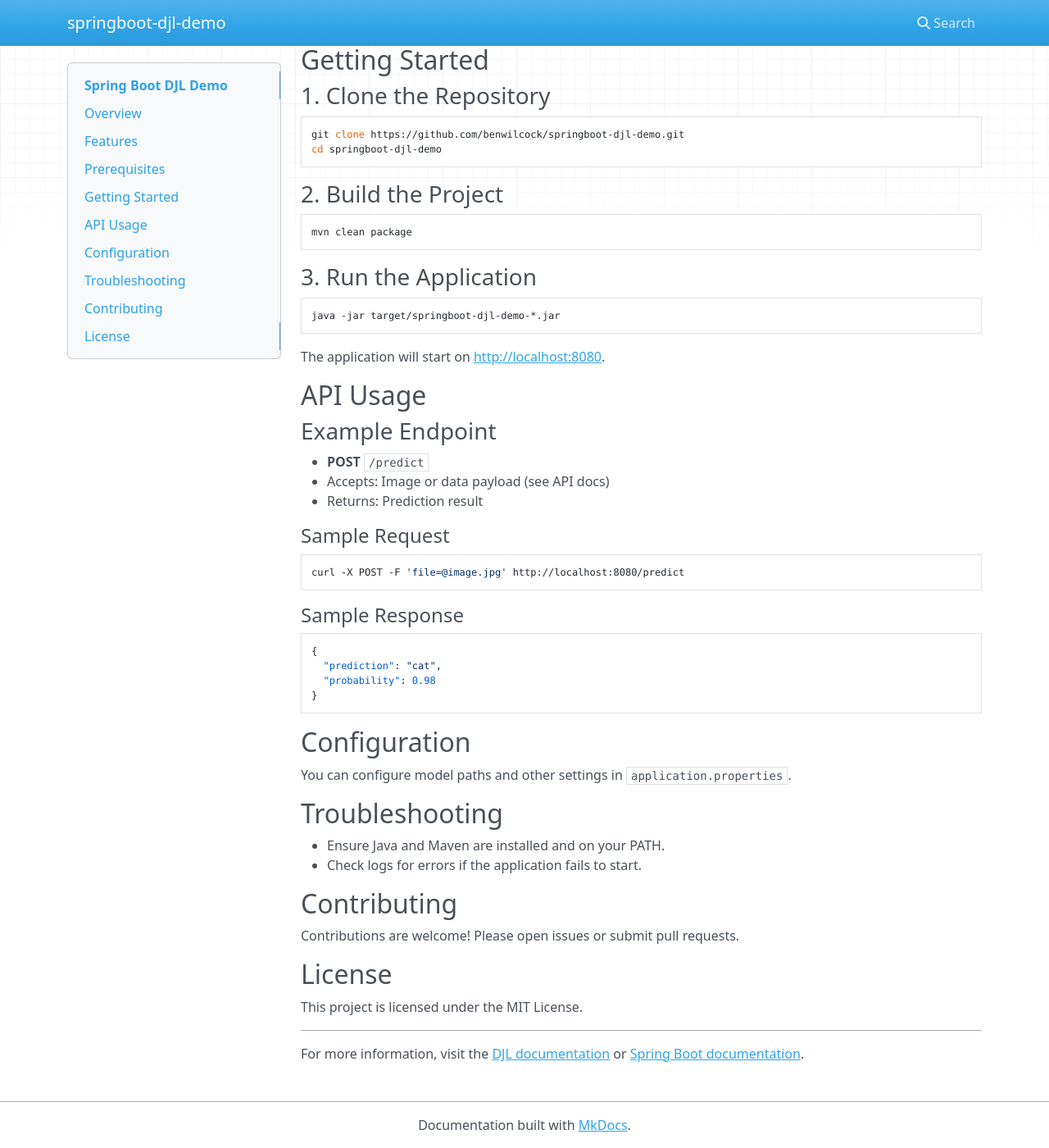
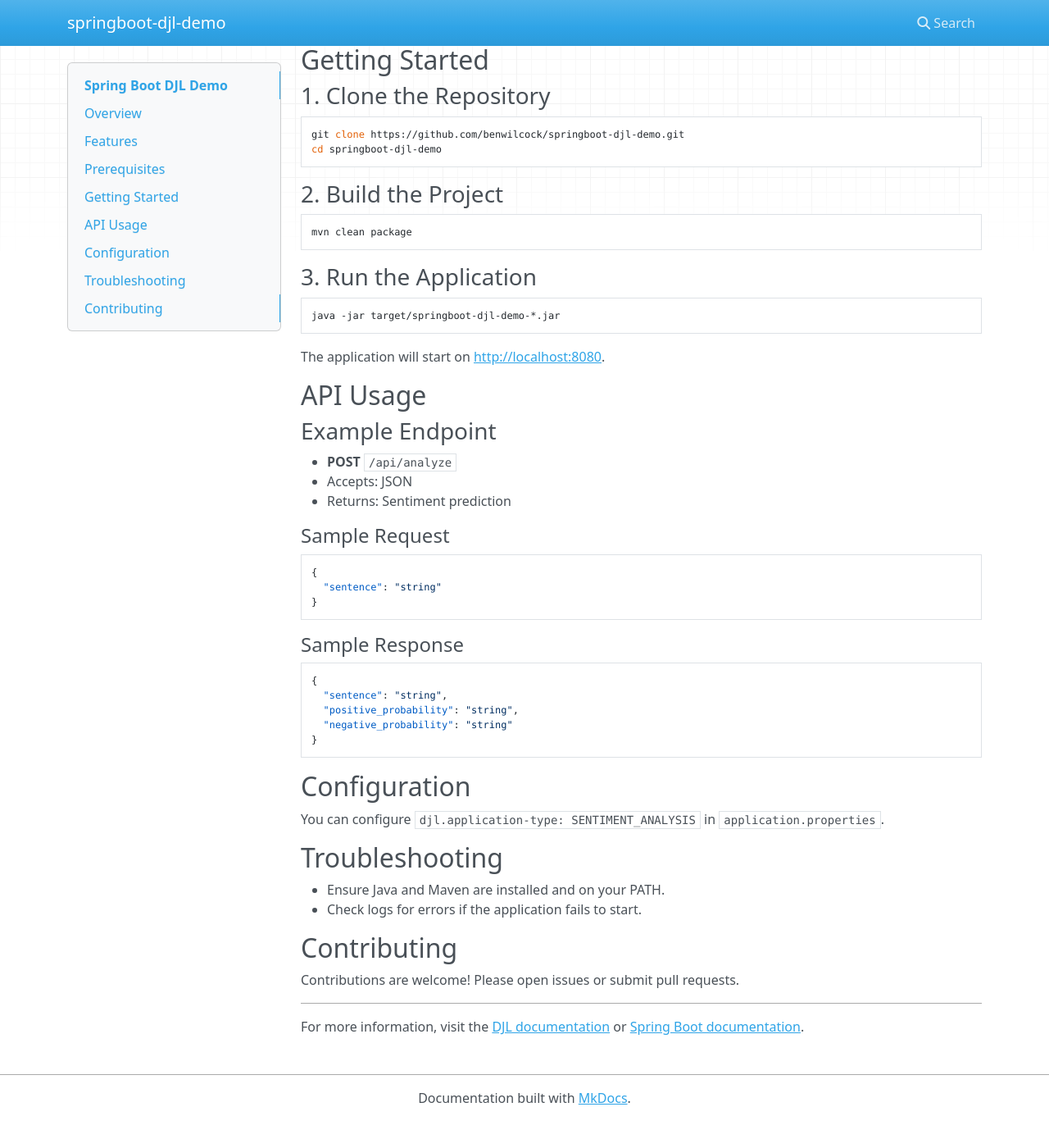
Before and after one commit to benwilcock/springboot-djl-demo, an MkDocs documentation site: the page built from docs/index.md, in a window 1280 px wide and 1400 px high, scrolled down 524 px. Shown: the whole window at 82% size. Built offline with MkDocs 1.6.1, drawn with Linux system fonts in a browser that asks for light colours; nearby versions of some CDN libraries; after the commit the page ends 1891 px from its top, so only the background shows below that.

Commit message:
added further polish

````diff
--- a/docs/index.md
+++ b/docs/index.md
@@ -45,28 +45,31 @@ The application will start on [http://localhost:8080](http://localhost:8080).
 
 ### Example Endpoint
 
-- **POST** `/predict`
-  - Accepts: Image or data payload (see API docs)
-  - Returns: Prediction result
+- **POST** `/api/analyze`
+  - Accepts: JSON
+  - Returns: Sentiment prediction
 
 #### Sample Request
 
-```bash
-curl -X POST -F 'file=@image.jpg' http://localhost:8080/predict
+```json
+{
+  "sentence": "string"
+}
 ```
 
 #### Sample Response
 
 ```json
 {
-  "prediction": "cat",
-  "probability": 0.98
+  "sentence": "string",
+  "positive_probability": "string",
+  "negative_probability": "string"
 }
 ```
 
 ## Configuration
 
-You can configure model paths and other settings in `application.properties`.
+You can configure `djl.application-type: SENTIMENT_ANALYSIS` in `application.properties`.
 
 ## Troubleshooting
 
@@ -77,10 +80,6 @@ You can configure model paths and other settings in `application.properties`.
 
 Contributions are welcome! Please open issues or submit pull requests.
 
-## License
-
-This project is licensed under the MIT License.
-
 ---
 
 For more information, visit the [DJL documentation](https://djl.ai/docs/) or [Spring Boot documentation](https://docs.spring.io/spring-boot/docs/current/reference/htmlsingle/).
````
Also changed, not shown: README.md (+1 -1 lines), 1 other file.
